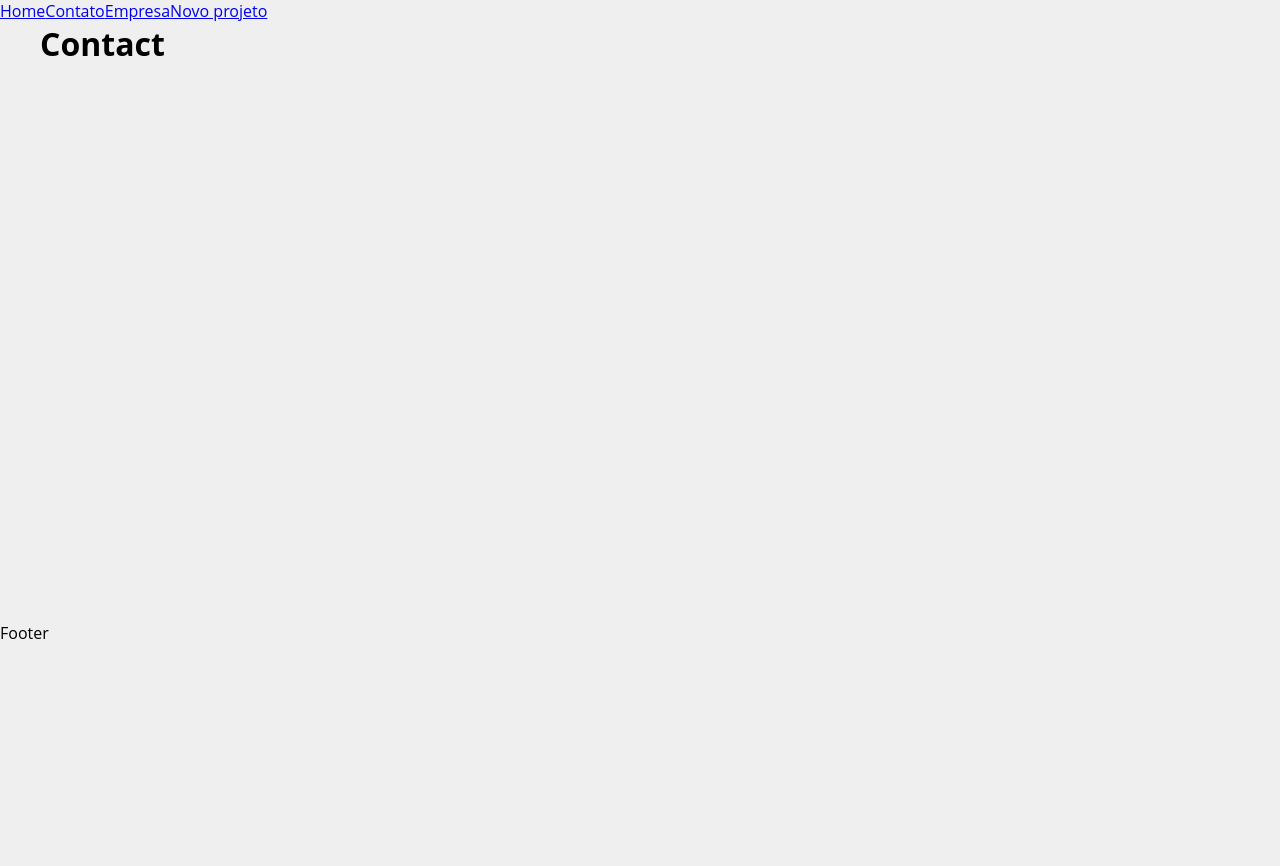
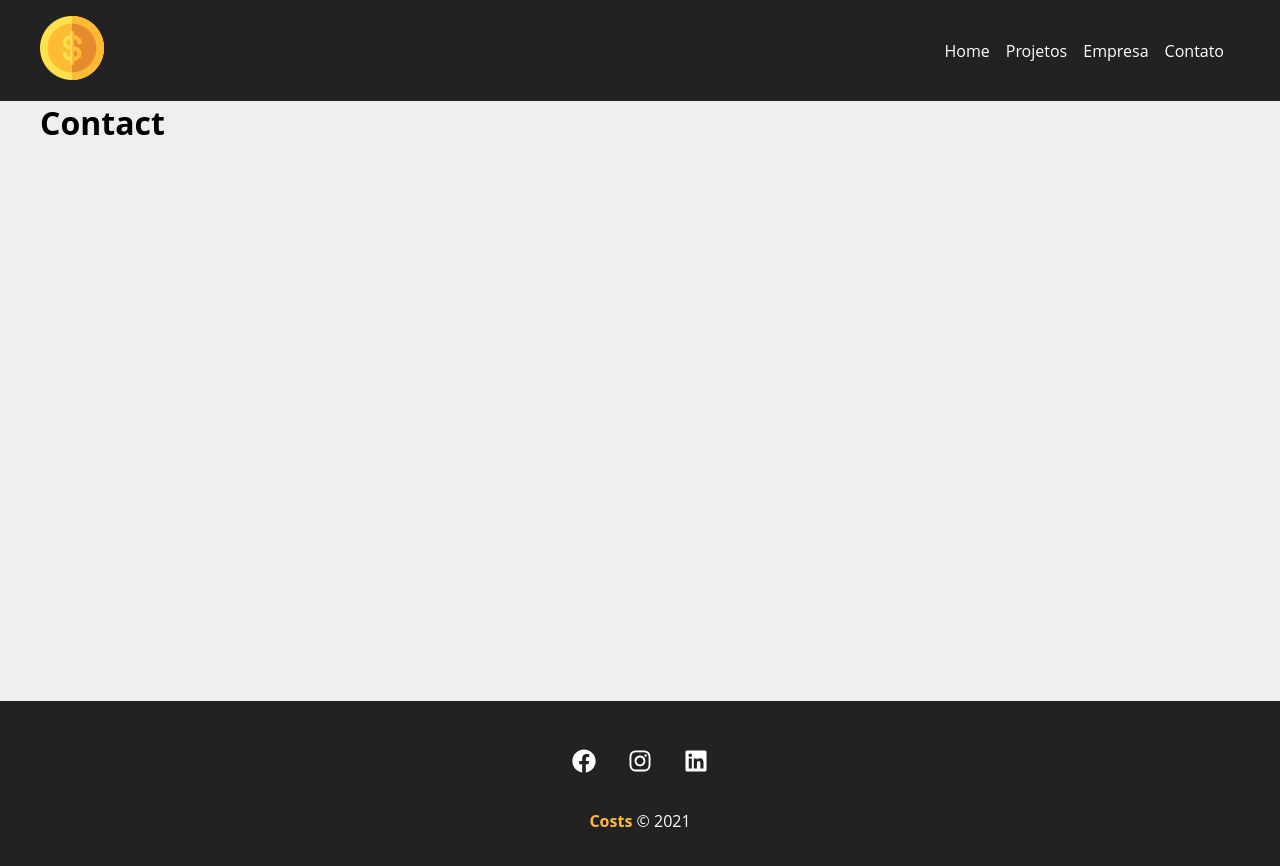
Before and after one commit to LibReact/sistema, a React (Vite) app: page /contact in a window 1280 px wide. Shown: the top 866 px of the page. Before the commit the page ends 800 px from the top, so only its background shows below. Built offline with nearby package versions, Linux system fonts and the light colour scheme.

Commit message:
Navbar & footer

```diff
--- a/src/App.jsx
+++ b/src/App.jsx
@@ -3,27 +3,26 @@
 import Contact from './components/pages/Contact'
 import Company from './components/pages/Company'
 import NewProject from './components/pages/NewProject'
+import Projects from './components/pages/Projects'
 import Container from './components/layout/Container'
+import Navbar from './components/layout/Navbar'
+import Footer from './components/layout/Footer'
 
 export default function App() {
 
   return (
     <Router>
-      <div>
-        <Link to="/">Home</Link>
-        <Link to="/contact">Contato</Link>
-        <Link to="/company">Empresa</Link>
-        <Link to="/newproject">Novo projeto</Link>
-      </div>
+      <Navbar />
       <Container customClass="min-height">
         <Routes>
           <Route exact path="/" element={<Home />}></Route>
+          <Route path="/projects" element={<Projects />}></Route>
           <Route path="/company" element={<Company />}></Route>
+          <Route path="/newproject" element={<NewProject />}></Route>
           <Route path="/contact" element={<Contact />}></Route>
-          <Route path="/newproject" element={<NewProject />}></Route>
         </Routes>
       </Container>
-      <p>Footer</p>
+      <Footer />
     </Router>
   )
 }
--- /dev/null
+++ b/src/components/layout/Footer.jsx
@@ -0,0 +1,22 @@
+import { FaFacebook, FaInstagram, FaLinkedin } from 'react-icons/fa'
+import styles from './Footer.module.css'
+
+
+export default function Footer() {
+    return (
+        <footer className={styles.footer}>
+            <ul className={styles.social_list}>
+                <li>
+                    <FaFacebook />
+                </li>
+                <li>
+                    <FaInstagram />
+                </li>
+                <li>
+                    <FaLinkedin />
+                </li>
+            </ul>
+            <p className={styles.copy_right}><span>Costs</span> &copy; 2021</p>
+        </footer>
+    )
+}
--- /dev/null
+++ b/src/components/layout/Footer.module.css
@@ -0,0 +1,34 @@
+.footer {
+    background-color: #222;
+    color: #fff;
+    padding: 3em;
+    text-align: center;
+}
+
+.social_list {
+    display: flex;
+    justify-content: center;
+    list-style-type: none;
+}
+
+.social_list li {
+    margin: 0 1em;
+}
+
+.social_list li:hover {
+    color: #ffbb33;
+}
+
+.social_list svg {
+    font-size: 1.5em;
+    cursor: pointer;
+}
+
+.copy_right {
+    margin-top: 2em;
+}
+
+.copy_right span {
+    font-weight: bold;
+    color: #ffbb33;
+}
--- /dev/null
+++ b/src/components/layout/Navbar.jsx
@@ -0,0 +1,24 @@
+import { Link } from 'react-router-dom'
+import Container from './Container'
+import styles from './Navbar.module.css'
+import logo from '../../img/costs_logo.png'
+
+export default function Navbar() {
+    return (
+
+        <nav className={styles.navbar}>
+            <Container>
+                <Link to="/">
+                    <img src={logo} alt="Costs" />
+                </Link>
+                <ul className={styles.list}>
+                    <li className={styles.item}><Link to="/">Home</Link></li>
+                    <li className={styles.item}><Link to="/projects">Projetos</Link></li>
+                    <li className={styles.item}><Link to="/company">Empresa</Link></li>
+                    <li className={styles.item}><Link to="/contact">Contato</Link></li>
+                </ul>
+            </Container>
+        </nav>
+
+    )
+}
--- /dev/null
+++ b/src/components/layout/Navbar.module.css
@@ -0,0 +1,25 @@
+.navbar {
+    display: flex;
+    justify-content: space-between;
+    background-color: #222;
+    padding: 1em;
+}
+
+.list {
+    display: flex;
+    align-items: center;
+    list-style: none;
+}
+
+.item {
+    margin-right: 1em;
+}
+
+.item a {
+    color: #fff;
+    text-decoration: none;
+}
+
+.item a:hover {
+    color: #ffbb33;
+}
--- /dev/null
+++ b/src/components/pages/Projects.jsx
@@ -0,0 +1,3 @@
+export default function Projects() {
+    return <h1>Projects</h1>
+}
```
